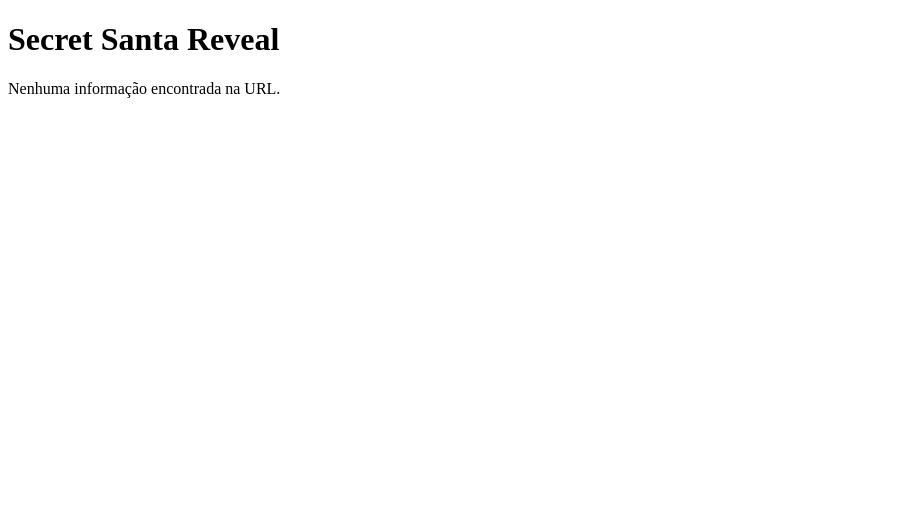
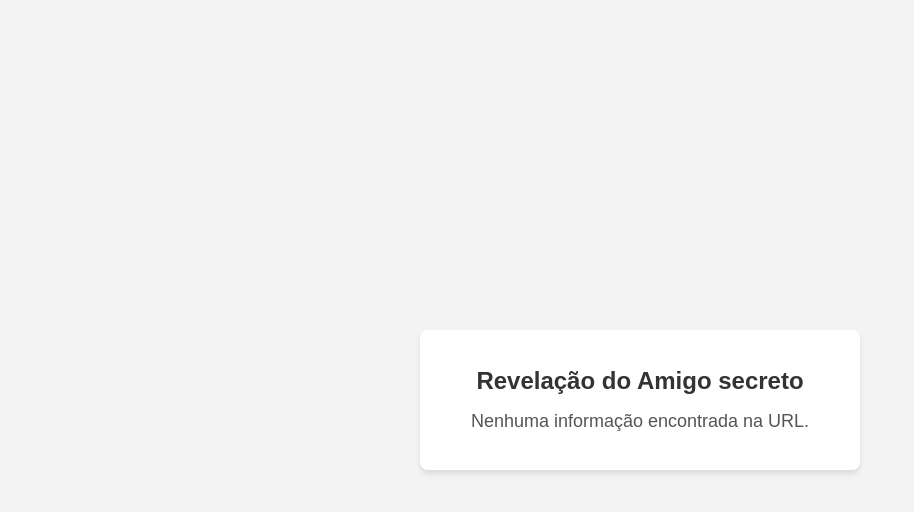
Before and after one commit to arthurfresca/santa-secret, a plain HTML site: page index.html in a window 1280 px wide. Shown: the whole page, without its empty margins (0-914 px from the left). Drawn offline with nearby package versions, Linux system fonts and the light colour scheme.

Commit message:
Adding css

```diff
--- a/index.html
+++ b/index.html
@@ -5,10 +5,62 @@
   <meta name="viewport" content="width=device-width, initial-scale=1.0">
   <title>Secret Santa Reveal</title>
   <script src="https://cdnjs.cloudflare.com/ajax/libs/crypto-js/4.1.1/crypto-js.min.js"></script>
+  <style>
+    body {
+      font-family: Arial, sans-serif;
+      margin: 0;
+      padding: 0;
+      background-color: #f4f4f4;
+      display: flex;
+      justify-content: center;
+      align-items: center;
+      height: 100vh;
+    }
+
+    h1 {
+      color: #333;
+      font-size: 24px;
+      text-align: center;
+    }
+
+    p {
+      font-size: 18px;
+      color: #555;
+      text-align: center;
+      margin-top: 10px;
+    }
+
+    .container {
+      padding: 20px;
+      background-color: white;
+      border-radius: 8px;
+      box-shadow: 0 4px 6px rgba(0, 0, 0, 0.1);
+      max-width: 90%;
+      width: 400px;
+    }
+
+    /* Responsividade */
+    @media (max-width: 600px) {
+      h1 {
+        font-size: 20px;
+      }
+
+      p {
+        font-size: 16px;
+      }
+
+      .container {
+        width: 90%;
+        padding: 15px;
+      }
+    }
+  </style>
 </head>
 <body>
-  <h1>Secret Santa Reveal</h1>
-  <p id="result"></p>
+    <div class="container">
+        <h1>Revelação do Amigo secreto</h1>
+        <p id="result"></p>
+      </div>
 
   <script>
     function encrypt(text) {
@@ -32,7 +84,7 @@
           const receiver = decrypt(encryptedReceiver);
 
           // Mostrar o resultado
-          document.getElementById("result").innerText = `${name}, você tirou ${receiver}!`;
+          document.getElementById("result").innerText = `Ola ${name}, você tirou ${receiver}!`;
         } catch (error) {
           document.getElementById("result").innerText = "Erro ao revelar seu amigo secreto.";
         }
```
Also changed, not shown: 1 other file.
